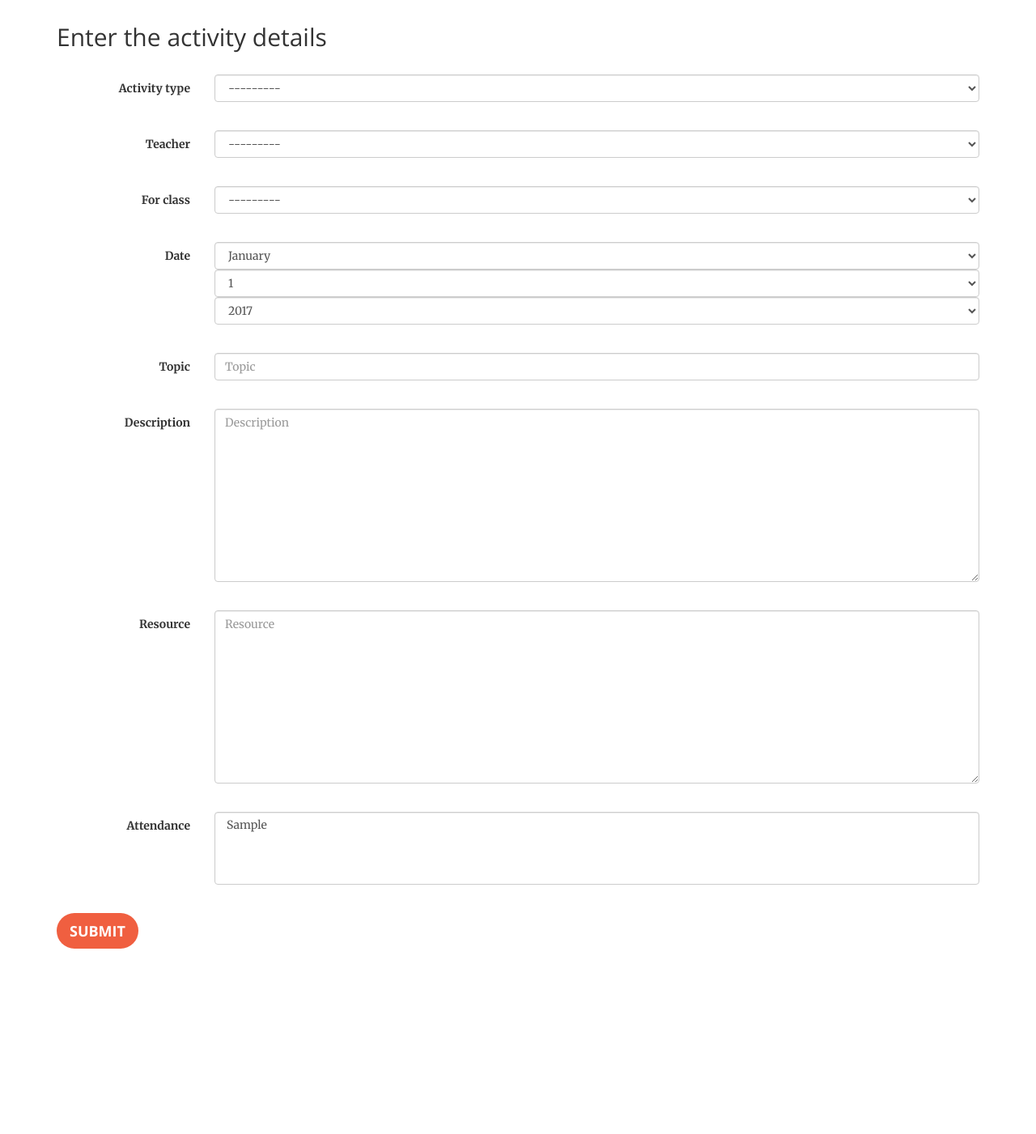
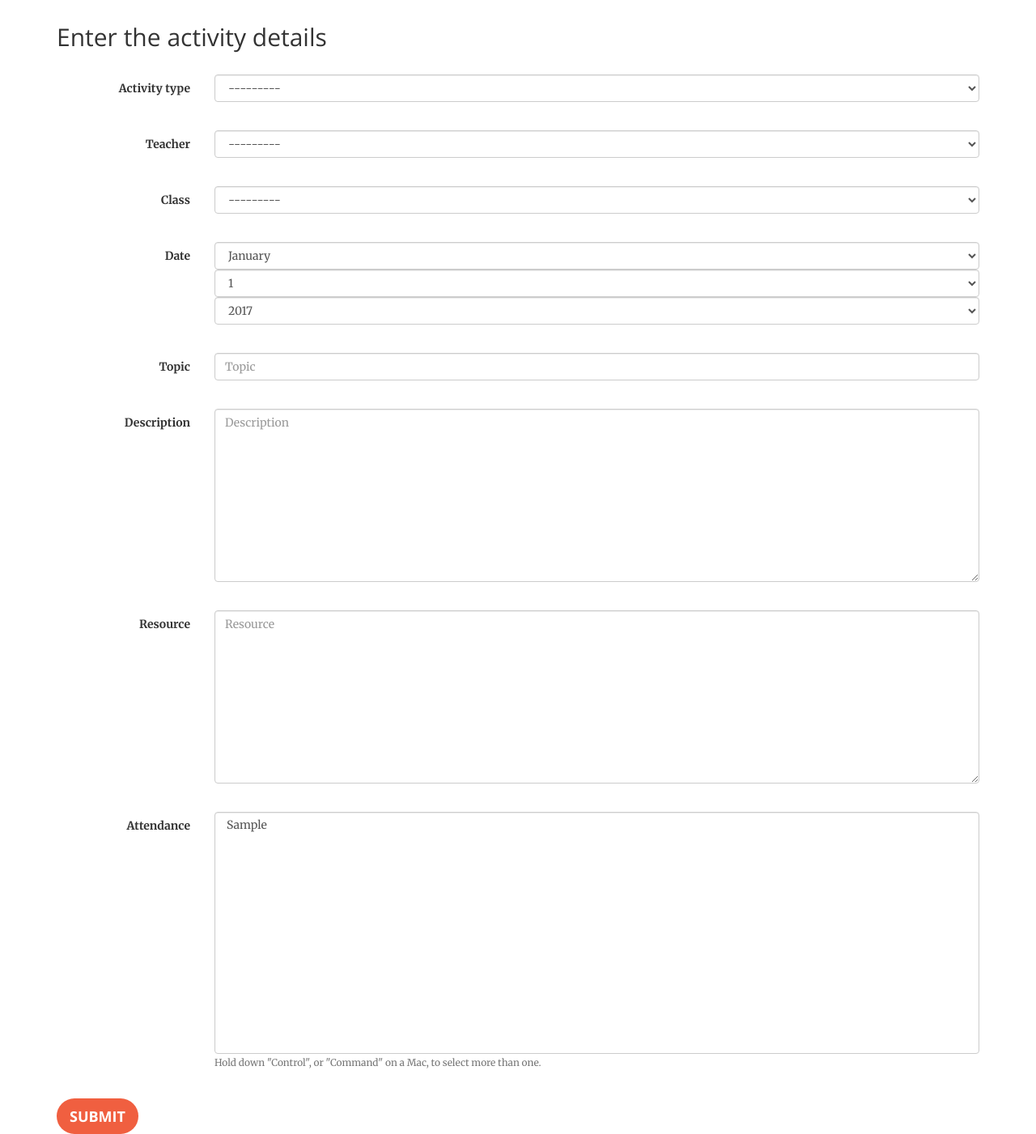
Before and after one commit to mayankkushal/college_project, a Django app: page /activity/activity_entry in a window 1280 px wide. Shown: the part 51-1452 px from the top of the page at 81% size. Before the commit the page ends 1223 px from the top, so only its background shows below. Run offline with Django 3.2, Linux system fonts and the light colour scheme; a user stored in the database is signed in; tables that the repository leaves empty hold one stand-in row (values such as "Sample post"); parts of the project's set-up code (start-up, migrations or seed data) failed here and were passed over; some libraries are stand-ins or nearby versions.

Commit message:
simple ui fixes

```diff
--- a/activity/forms.py
+++ b/activity/forms.py
@@ -25,3 +25,6 @@ class ActivityForm(forms.ModelForm):
 	class Meta:
 		model = Activity
 		fields = ('__all__')
+		labels = {
+			"for_class":"Class"
+		}
--- a/activity/models.py
+++ b/activity/models.py
@@ -1,5 +1,6 @@
 from django.db import models
 from details.models import Teacher, Student, ClassDetail
+from django.utils.translation import gettext_lazy as _
 from django.urls import reverse
 
 # Create your models here.
@@ -20,7 +21,7 @@ class Activity(models.Model):
 	topic = models.CharField(max_length=200)
 	description = models.TextField(max_length=5000)
 	resource = models.TextField(max_length=5000)
-	attendance = models.ManyToManyField(Student)
+	attendance = models.ManyToManyField(Student, help_text='Hold down "Control", or "Command" on a Mac, to select more than one.')
 
 	def __str__(self):
 		return self.teacher.emp_id+"("+str(self.date)+")" #date makes it easier to distinguish
--- a/templates/activity/activity_entry.html
+++ b/templates/activity/activity_entry.html
@@ -1,5 +1,7 @@
 {% extends 'base.html' %}
 {% load widget_tweaks %}
+
+{% block title_block %}Activity Entry{% endblock %}
 
 {% block body_block %}
 <div class="container activity-form">
@@ -7,11 +9,19 @@
 	<br>
 	<form method="post" class="form-horizontal">
 	{% csrf_token %}
+	{% for er in form.errors %}
+		{{ er }}
+	{% endfor %}
 	{% for field in activity_form %}
 	<div class="form-group">
 	<label class="control-label col-sm-2">{{ field.label }}</label>
 	<div class="col-sm-10">
-		{% render_field field class="form-control" placeholder=field.label %}
+		{% ifequal field|field_type 'modelmultiplechoicefield' %}
+			{% render_field field class="form-control" placeholder=field.label size="15" %}
+			<small class="form-text text-muted">{{ field.help_text }}</small>
+		{% else %}
+			{% render_field field class="form-control" placeholder=field.label %}
+		{% endifequal %}
 	</div>
 	</div>
 	<br>
```
